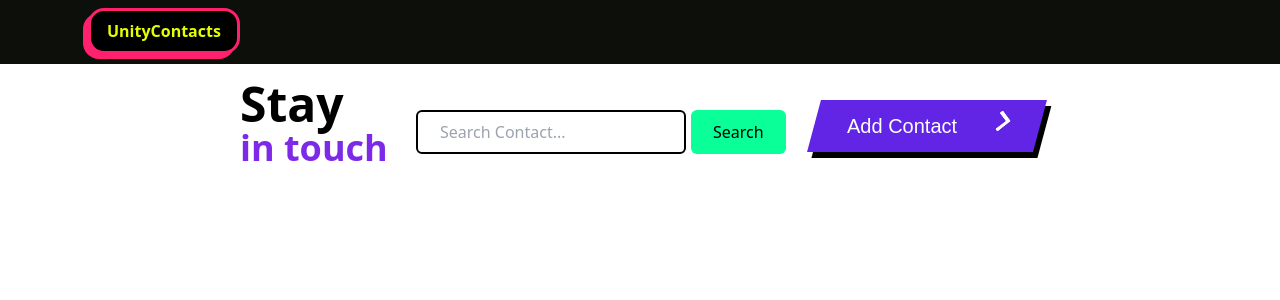
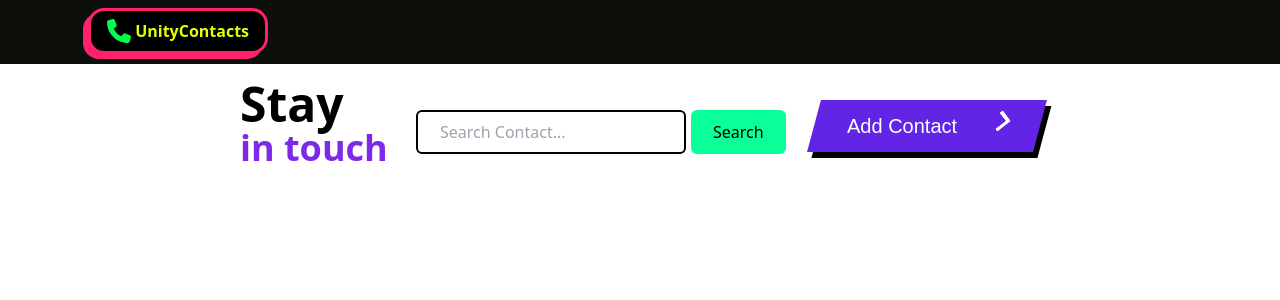
Before and after one commit to black-sheepp/my-contact-app-Unity-Contact, a React (Create React App) app: page / in a window 1280 px wide. Shown: the top 300 px of the page. Built offline with nearby package versions, Linux system fonts and the light colour scheme.

Commit message:
Fontawesome install and ready to use. Logo modified

```diff
--- a/package.json
+++ b/package.json
@@ -3,11 +3,16 @@
   "version": "0.1.0",
   "private": true,
   "dependencies": {
+    "@fortawesome/fontawesome-svg-core": "^6.4.2",
+    "@fortawesome/free-regular-svg-icons": "^6.4.2",
+    "@fortawesome/free-solid-svg-icons": "^6.4.2",
+    "@fortawesome/react-fontawesome": "^0.2.0",
     "@testing-library/jest-dom": "^5.17.0",
     "@testing-library/react": "^13.4.0",
     "@testing-library/user-event": "^13.5.0",
     "react": "^18.2.0",
     "react-dom": "^18.2.0",
+    "react-router-dom": "^6.15.0",
     "react-scripts": "5.0.1",
     "web-vitals": "^2.1.4"
   },
--- a/src/App.js
+++ b/src/App.js
@@ -1,19 +1,23 @@
-import './App.css';
-import CreateNewContactButton from './Components/CreateNewContactButton';
-import Nav from './Components/Nav';
-import SearchBar from './Components/SearchBar';
+import "./App.css";
+import CreateNewContactButton from "./Components/CreateNewContactButton";
+import Nav from "./Components/Nav";
+import SearchBar from "./Components/SearchBar";
+
+
 
 function App() {
      return (
+          <div>
                <div className='contact-app-header'>
-      <Nav/>
+                    <Nav />
                     <div className='ml-60 mr-60 mt-4 flex justify-between'>
                          <div>
                               <p className='text-black text-5xl font-bold'>Stay</p>
                               <p className='text-4xl font-bold text-[#7d2ae8]'>in touch</p>
                          </div>
-        <SearchBar/>
-        <CreateNewContactButton/>
+                         <SearchBar />
+                         <CreateNewContactButton />
+                    </div>
                </div>
           </div>
      );
--- a/src/Components/Logo.jsx
+++ b/src/Components/Logo.jsx
@@ -1,8 +1,9 @@
 import React from 'react'
-
+import { FontAwesomeIcon } from '@fortawesome/react-fontawesome'
+import {faPhone} from '@fortawesome/free-solid-svg-icons'
 const Logo = () => {
   return (
-    <button className="logo-name">UnityContacts</button>
+    <button className="logo-name"> <FontAwesomeIcon icon={faPhone} size="xl" style={{color: "#00ff4c",}} /> UnityContacts</button>
   )
 }
 
```
Also changed, not shown: 1 other file (tests, documents, lock files or other folders). Lines whose indentation alone changed are shown as unchanged.
